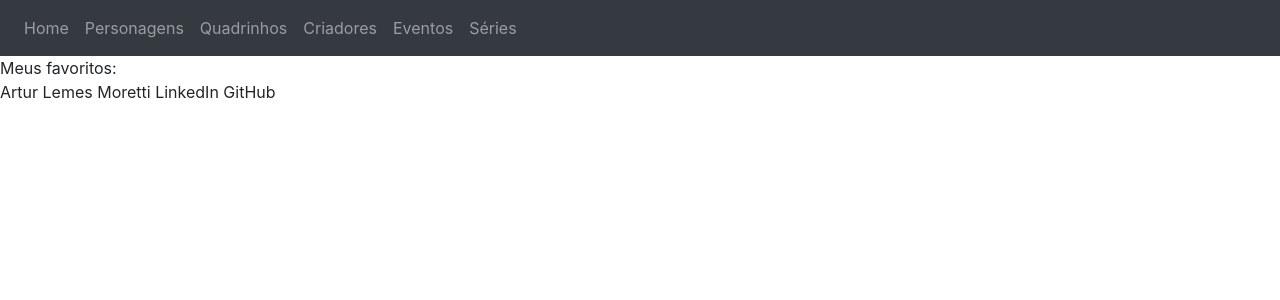
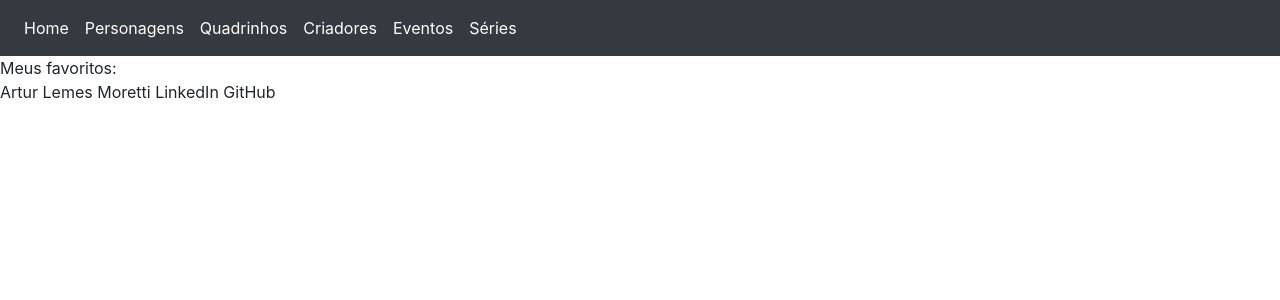
Before and after one commit to arturLMoretti/marvelAPIQuantzedChalenge, a React (Create React App) app: page / in a window 1280 px wide. Shown: the top 300 px of the page. Built offline with nearby package versions, Linux system fonts and the light colour scheme.

Commit message:
Altera cor do Header

```diff
--- a/src/components/Header.jsx
+++ b/src/components/Header.jsx
@@ -5,16 +5,21 @@ import Nav from 'react-bootstrap/Nav';
 export default function Header() {
   return (
     <header>
-      <Navbar collapseOnSelect expand="lg" bg="dark" variant="dark">
+      <Navbar
+        collapseOnSelect
+        expand="lg"
+        bg="dark"
+        variant="dark"
+      >
         <Navbar.Toggle aria-controls="responsive-navbar-nav" />
         <Navbar.Collapse id="responsive-navbar-nav">
           <Nav className="mr-auto">
-            <Nav.Link href="/">Home</Nav.Link>
-            <Nav.Link href="/characters">Personagens</Nav.Link>
-            <Nav.Link href="/comics">Quadrinhos</Nav.Link>
-            <Nav.Link href="/creators">Criadores</Nav.Link>
-            <Nav.Link href="/events">Eventos</Nav.Link>
-            <Nav.Link href="/series">Séries</Nav.Link>
+            <Nav.Link className="text-white" href="/">Home</Nav.Link>
+            <Nav.Link className="text-white" href="/characters">Personagens</Nav.Link>
+            <Nav.Link className="text-white" href="/comics">Quadrinhos</Nav.Link>
+            <Nav.Link className="text-white" href="/creators">Criadores</Nav.Link>
+            <Nav.Link className="text-white" href="/events">Eventos</Nav.Link>
+            <Nav.Link className="text-white" href="/series">Séries</Nav.Link>
           </Nav>
         </Navbar.Collapse>
       </Navbar>
```
